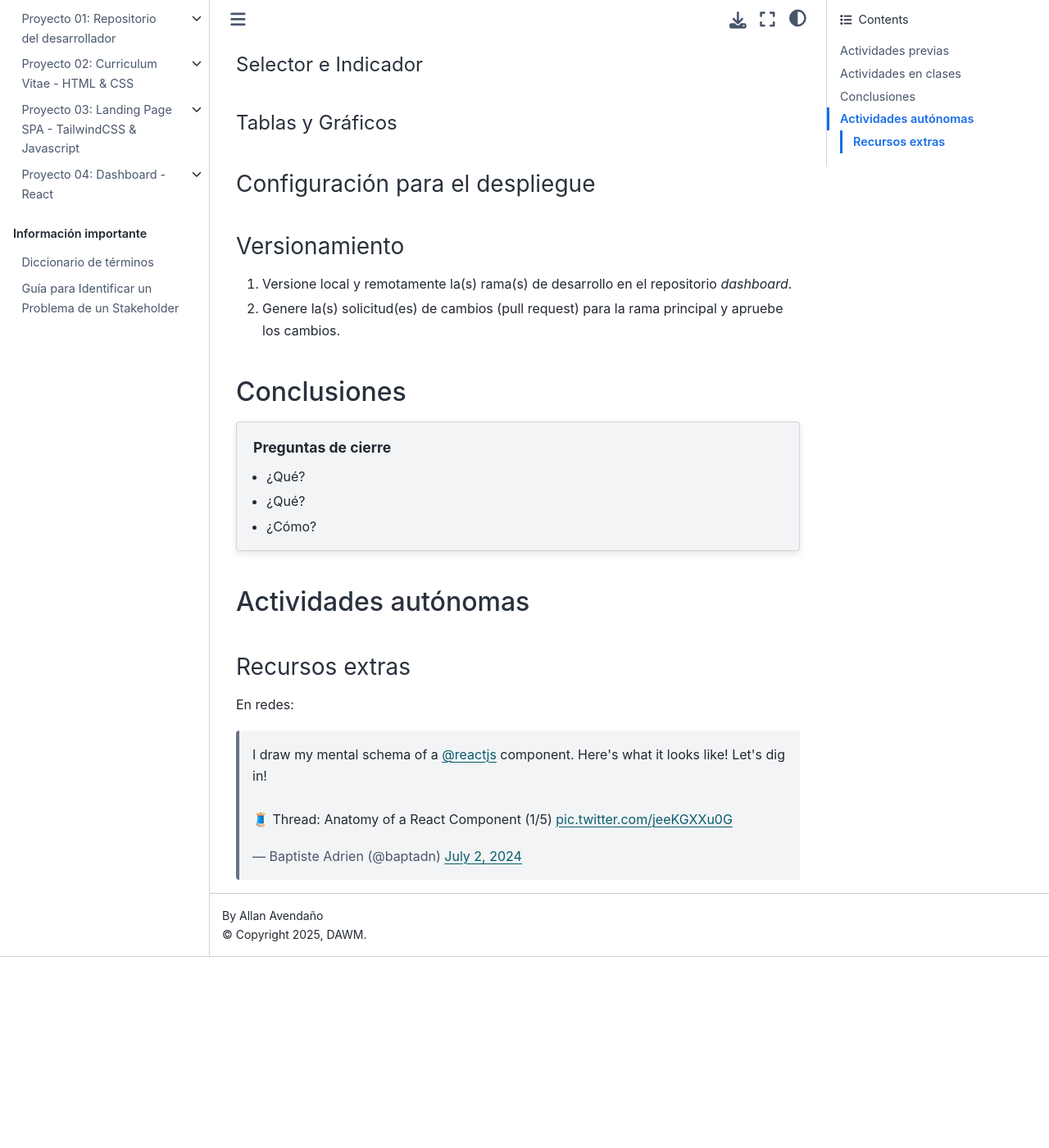
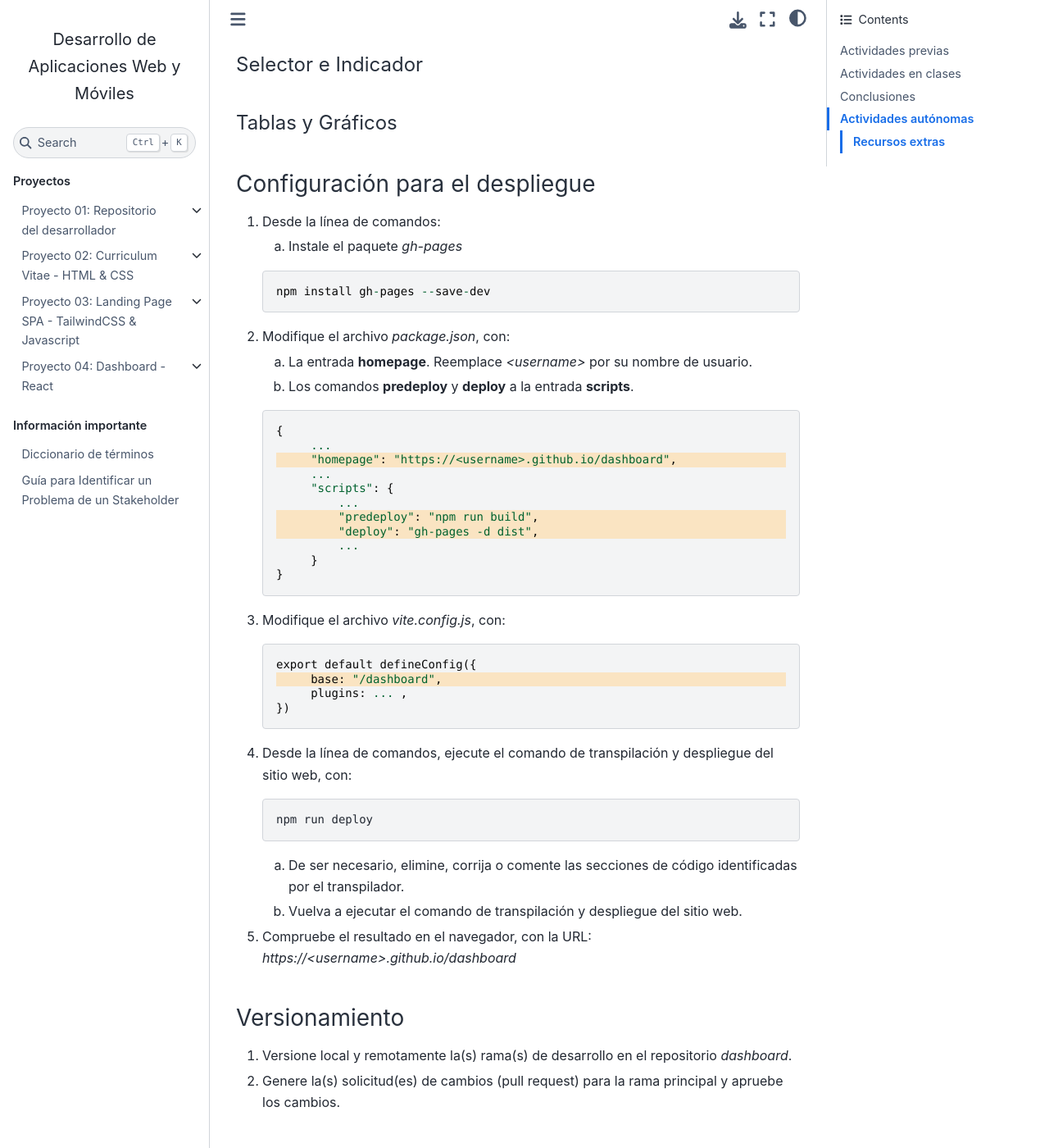
Before and after one commit to DAWMFIEC/DAWM-AI, a Sphinx documentation site: the page built from docs/source/guias/guia13.rst, in a window 1280 px wide and 1400 px high, scrolled down 2035 px. Shown: the whole window at 82% size. Built offline with Sphinx 7.4.7 and the Sphinx Book theme 1.1.4, drawn with Linux system fonts in a browser that asks for light colours; comment, search, counter and statistics services are not loaded; before the commit the page ends 3202 px from its top, so only the background shows below that.

Commit message:
Configuración para el despliegue

```diff
--- a/docs/source/guias/guia13.rst
+++ b/docs/source/guias/guia13.rst
@@ -114,6 +114,55 @@ Tablas y Gráficos
 Configuración para el despliegue
 --------------------------------
 
+1. Desde la línea de comandos:
+
+   a) Instale el paquete `gh-pages`
+
+   .. code-block::
+
+        npm install gh-pages --save-dev
+
+2. Modifique el archivo `package.json`, con:
+
+   a) La entrada **homepage**. Reemplace `<username>` por su nombre de usuario.
+   b) Los comandos **predeploy** y **deploy** a la entrada **scripts**.
+
+   .. code-block::
+       :emphasize-lines: 3,7,8
+
+       {
+            ...
+            "homepage": "https://<username>.github.io/dashboard",
+            ...
+            "scripts": {
+                ...
+                "predeploy": "npm run build",
+                "deploy": "gh-pages -d dist",
+                ...
+            }
+       }
+
+3. Modifique el archivo `vite.config.js`, con:
+
+   .. code-block::
+       :emphasize-lines: 2
+
+       export default defineConfig({
+            base: "/dashboard",
+            plugins: ... ,
+       })
+
+4. Desde la línea de comandos, ejecute el comando de transpilación y despliegue del sitio web, con:
+
+   .. code-block:: bash
+
+      npm run deploy
+
+   a) De ser necesario, elimine, corrija o comente las secciones de código identificadas por el transpilador.
+   b) Vuelva a ejecutar el comando de transpilación y despliegue del sitio web.
+
+5. Compruebe el resultado en el navegador, con la URL: `https://<username>.github.io/dashboard`
+
 Versionamiento
 --------------
 
```
Also changed, not shown: other parts of docs/source/guias/guia13.rst (+2 -2 lines).
